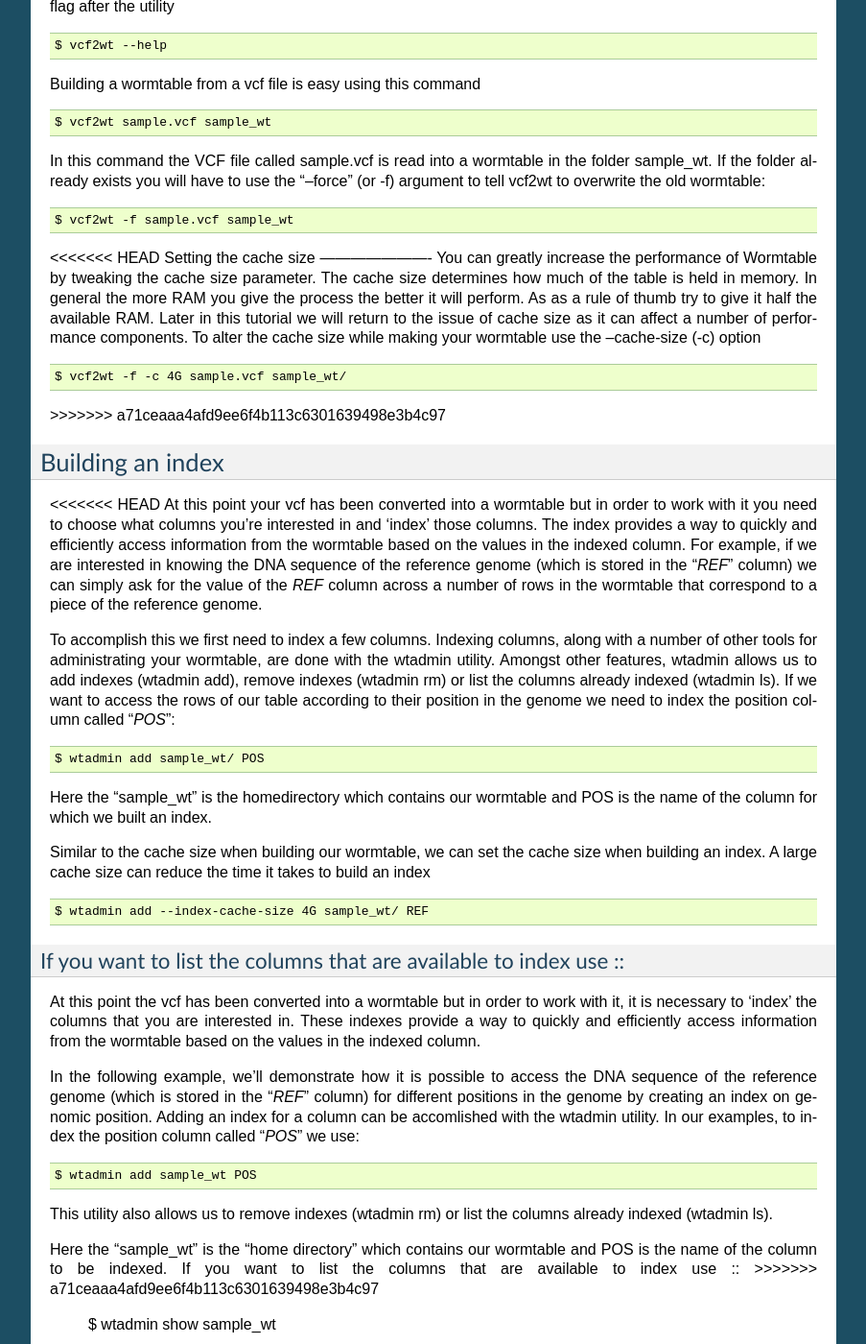
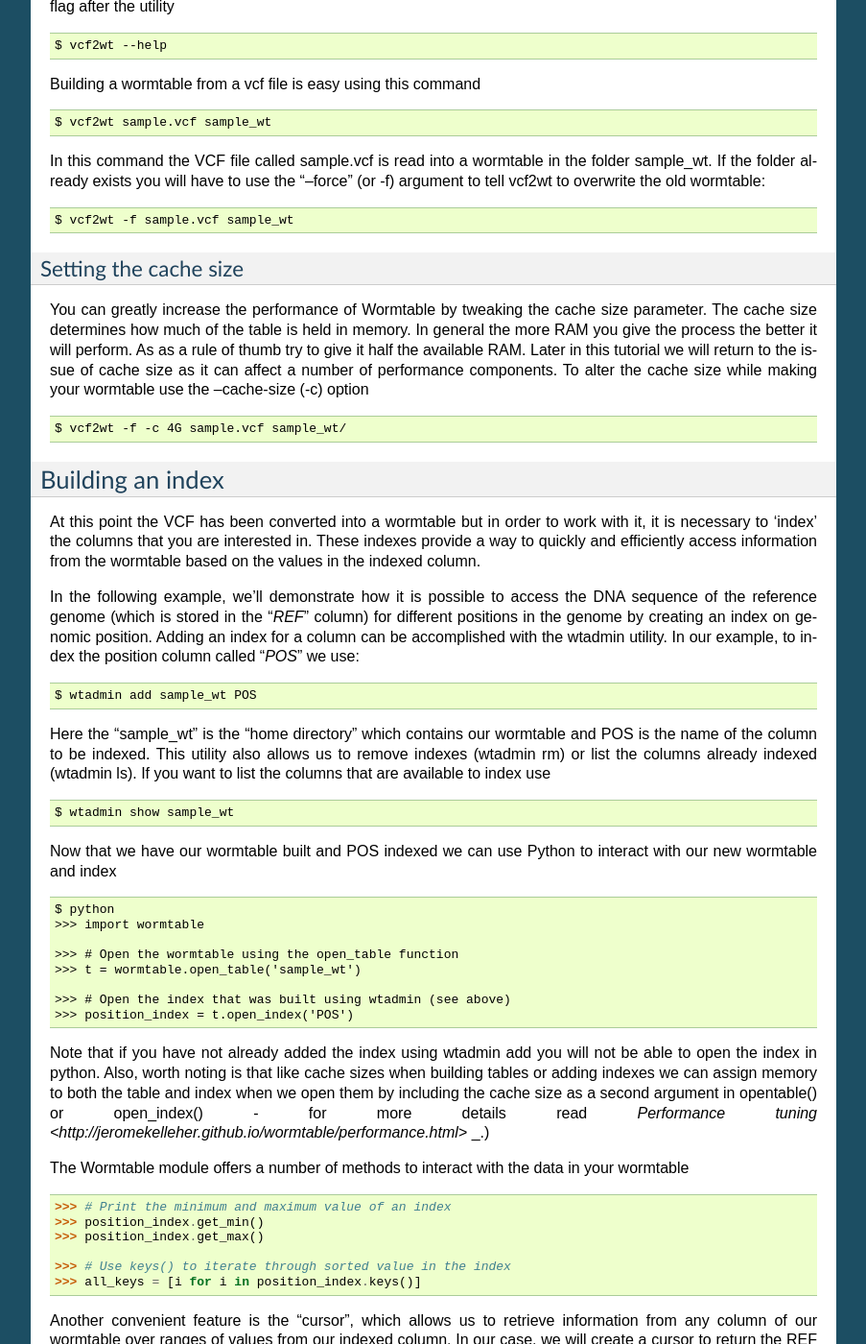
Before and after one commit to wormtable/wormtable, a Sphinx documentation site: the page built from docs/source/tutorial.rst, in a window 1280 px wide and 1400 px high, scrolled down 741 px. Shown: the whole window at 96% size, without its empty margins (198-1101 px from the left). Built offline with Sphinx 7.4.7, drawn with Linux system fonts in a browser that asks for light colours; formulas are drawn with MathJax 3; some of the changed text lies outside the part shown.

Commit message:
merged tutorial conflicts from Dan and Robs edits. I think the LBs are messed up again.

```diff
--- a/docs/source/tutorial.rst
+++ b/docs/source/tutorial.rst
@@ -59,7 +59,6 @@ folder sample_wt. If the folder already exists you will have to use the
 
 	$ vcf2wt -f sample.vcf sample_wt
 
-<<<<<<< HEAD
 Setting the cache size
 ----------------------
 You can greatly increase the performance of Wormtable by tweaking the cache size
@@ -71,66 +70,25 @@ components. To alter the cache size while making your wormtable use the
 --cache-size (-c) option ::
 
 	$ vcf2wt -f -c 4G sample.vcf sample_wt/
-=======
-For more details on the usage of vcf2wt see section BLAH.
-Something about the cache [Dan: save this till later?]
-
->>>>>>> a71ceaaa4afd9ee6f4b113c6301639498e3b4c97
 
 ---------------------------------
 Building an index
 ---------------------------------
 
-<<<<<<< HEAD
-At this point your vcf has been converted into a wormtable but in order to work
-with it you need to choose what columns you're interested in and 'index' those
-columns. The index provides a way to quickly and efficiently access information
-from the wormtable based on the values in the indexed column. For example, if
-we are interested in knowing the DNA sequence of the reference genome (which is
-stored in the "*REF*" column) we can simply ask for the value of the *REF*
-column across a number of rows in the wormtable that correspond to a piece of
-the reference genome.
-
-To accomplish this we first need to index a few columns. Indexing columns, along
-with a number of other tools for administrating your wormtable, are done with
-the wtadmin utility. Amongst other features, wtadmin allows us to add indexes
-(wtadmin add), remove indexes (wtadmin rm) or list the columns already indexed
-(wtadmin ls). If we want to access the rows of our table according to their
-position in the genome we need to index the position column called "*POS*"::
-
-	$ wtadmin add sample_wt/ POS
-
-Here the "sample_wt" is the homedirectory which contains our wormtable and POS
-is the name of the column for which we built an index.
-
-Similar to the cache size when building our wormtable, we can set the cache size
-when building an index. A large cache size can reduce the time it takes to
-build an index ::
-
-	$ wtadmin add --index-cache-size 4G sample_wt/ REF
-
-If you want to list the columns that are available to index use ::
-=======
-At this point the vcf has been converted into a wormtable but in order to work
-with it, it is necessary to 'index' the columns that you are interested in. These
-indexes provide a way to quickly and efficiently access information
+At this point the VCF has been converted into a wormtable but in order to work
+with it, it is necessary to 'index' the columns that you are interested in.
+These indexes provide a way to quickly and efficiently access information
 from the wormtable based on the values in the indexed column.
 
 In the following example, we'll demonstrate how it is possible to access the
 DNA sequence of the reference genome (which is stored in the "*REF*" column)
 for different positions in the genome by creating an index on genomic position.
-Adding an index for a column can be accomlished with the wtadmin utility. In
-our examples, to index the position column called "*POS*" we use::
+Adding an index for a column can be accomplished with the wtadmin utility. In
+our example, to index the position column called "*POS*" we use::
 
 	$ wtadmin add sample_wt POS
 
-This utility also allows us to remove indexes (wtadmin rm) or list the columns
-already indexed (wtadmin ls).
-
-Here the "sample_wt" is the "home directory" which contains our wormtable and POS
-is the name of the column to be indexed. If you want to list the
-columns that are available to index use ::
->>>>>>> a71ceaaa4afd9ee6f4b113c6301639498e3b4c97
+Here the "sample_wt" is the "home directory" which contains our wormtable and POS is the name of the column to be indexed. This utility also allows us to remove indexes (wtadmin rm) or list the columns already indexed (wtadmin ls). If you want to list the  columns that are available to index use ::
 
  	$ wtadmin show sample_wt
 
@@ -152,15 +110,7 @@ when building tables or adding indexes we can assign memory to both the table
 and index when we open them by including the cache size as a second argument in
 opentable() or open_index() - for more details read `Performance tuning <http://jeromekelleher.github.io/wormtable/performance.html>` _.)
 
-<<<<<<< HEAD
 The Wormtable module offers a number of methods to interact with the data in your wormtable ::
-=======
-Note that if you have not already added the index using wtadmin add you won't be
-able to open the index in python.
-
-The Wormtable module offers a number of methods to interact with the data in
-your wormtable ::
->>>>>>> a71ceaaa4afd9ee6f4b113c6301639498e3b4c97
 
 	>>> # Print the minimum and maximum value of an index
 	>>> position_index.get_min()
```
